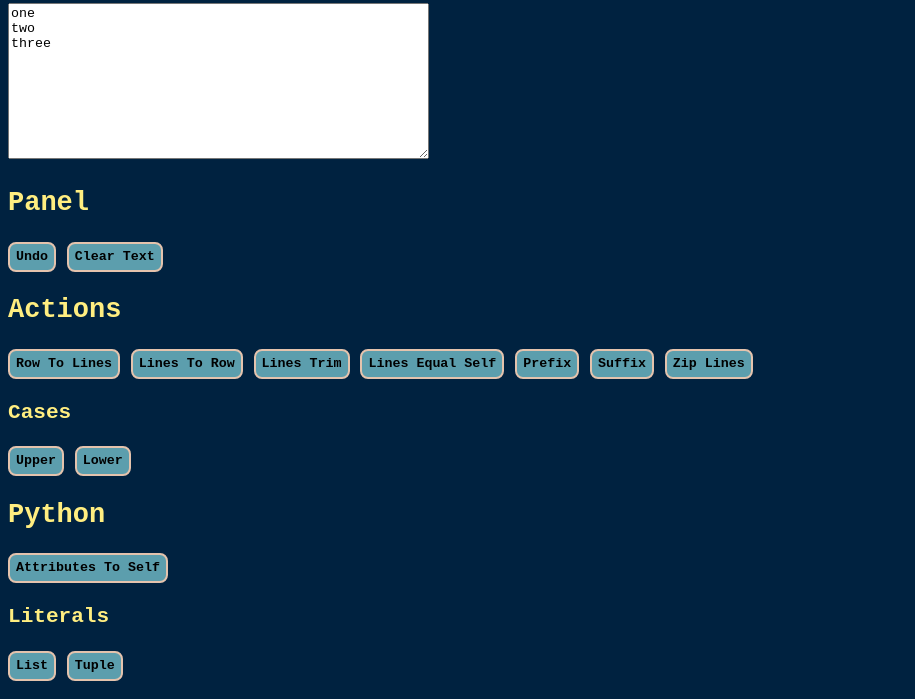
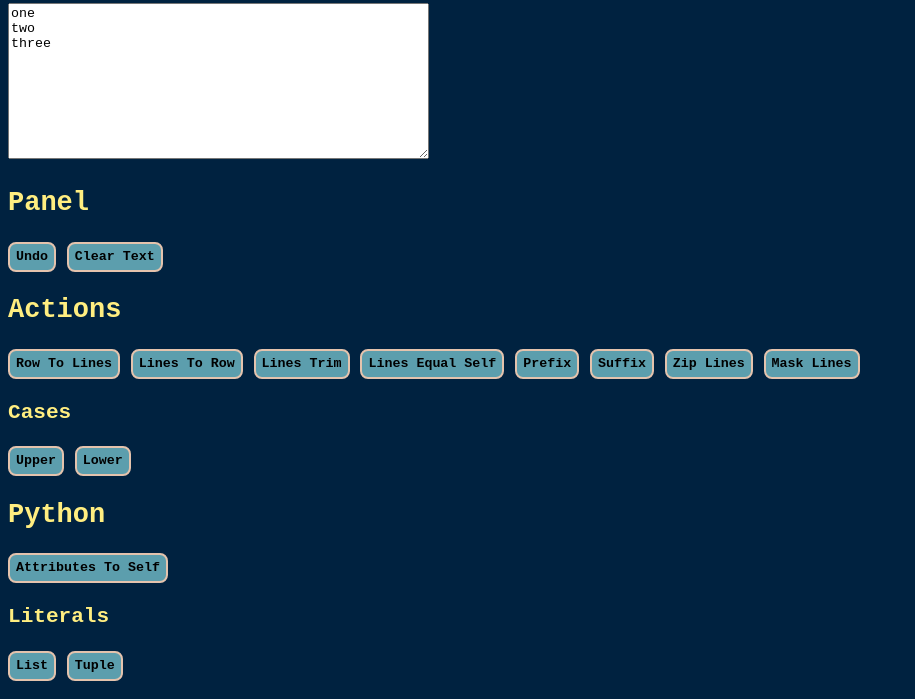
Before and after one commit to HaeckelK/code-text-tools, a plain HTML site: page index.html in a window 1280 px wide. Shown: the part 88-787 px from the top of the page, without its empty margins (0-915 px from the left). Drawn offline with Linux system fonts and the light colour scheme.

Commit message:
feat: mask function

```diff
--- a/index.html
+++ b/index.html
@@ -24,6 +24,7 @@
     <button onclick="textProcessor.processText(linesPrefix, 'Enter Prefix')" onmouseover="textProcessor.describe('linesPrefix');">Prefix</button>
     <button onclick="textProcessor.processText(linesSuffix, 'Enter Suffix')" onmouseover="textProcessor.describe('linesSuffix');">Suffix</button>
     <button onclick="textProcessor.processText(linesZip, 'Enter Delimiter')" onmouseover="textProcessor.describe('linesZip');">Zip Lines</button>
+    <button onclick="textProcessor.processText(mask, 'Enter Mask')" onmouseover="textProcessor.describe('mask');">Mask Lines</button>
     <h3>Cases</h3>
     <button onclick="textProcessor.processText(upperCase)" onmouseover="textProcessor.describe('upperCase');">Upper</button>
     <button onclick="textProcessor.processText(lowerCase)" onmouseover="textProcessor.describe('lowerCase');">Lower</button>
@@ -183,6 +184,12 @@
                            "exampleInput": "(one: str, two: str, three: int)",
                            "exampleOutput": "one\ntwo\nthree"
                        },
+                       "mask": {
+                           "title": "Mask Lines",
+                           "description": "Insert line values into user defined mask. Use @ to indicate insertion of variable. e.g. for mask @ = os.environ['@']",
+                           "exampleInput": "one\ntwo\nthree",
+                           "exampleOutput": 'one = os.environ["one"]\ntwo = os.environ["two"]\nthree = os.environ["three"]'
+                       },
                    }
       };
   </script>
--- a/scripts.js
+++ b/scripts.js
@@ -64,3 +64,13 @@ function deconstructFunctionArgs(text) {
     // return JSON.stringify(output)
     return output.map(x => x.name).join("\n");
 };
+
+// Masks
+function mask(text, mask) {
+    let lines = text.split("\n");
+    let output = [];
+    for (let i = 0; i < lines.length; i++){
+        output.push(mask.replace(/@/g, lines[i]));
+    };
+    return output.join("\n");
+};
```
